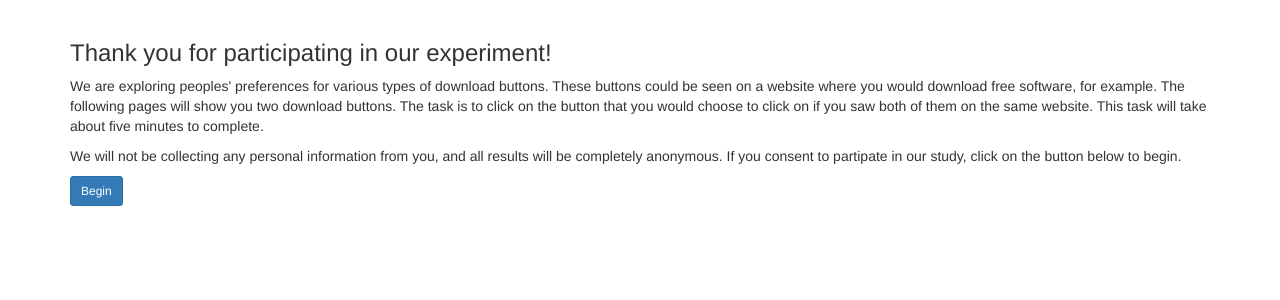
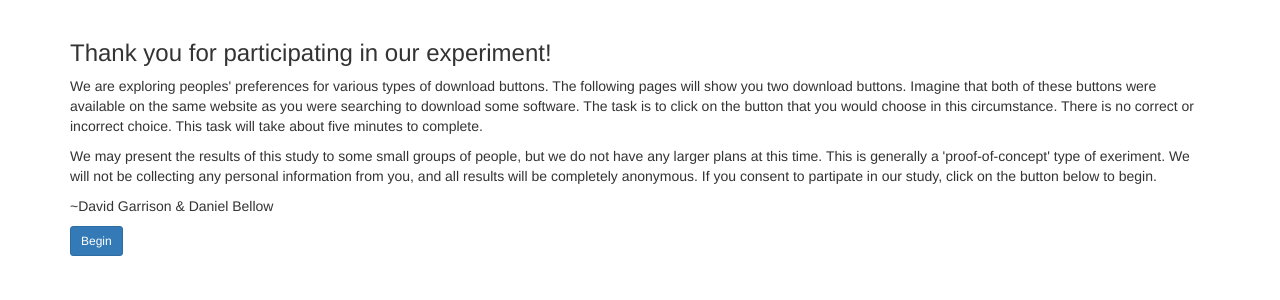
Before and after one commit to DavidGarrison/Buttons, a Flask app: page /buttons/start in a window 1280 px wide. Shown: the part 52-352 px from the top of the page. Run offline with Flask 2, Linux system fonts and the light colour scheme; some libraries are stand-ins or nearby versions.

Commit message:
Changes some wording on start page

```diff
--- a/buttons/templates/start.html
+++ b/buttons/templates/start.html
@@ -4,8 +4,9 @@
 
 <div>
     <h3>Thank you for participating in our experiment!</h3>
-    <p>We are exploring peoples' preferences for various types of download buttons. These buttons could be seen on a website where you would download free software, for example. The following pages will show you two download buttons. The task is to click on the button that you would choose to click on if you saw both of them on the same website. This task will take about five minutes to complete.</p>
-	<p>We will not be collecting any personal information from you, and all results will be completely anonymous. If you consent to partipate in our study, click on the button below to begin. </p>
+    <p>We are exploring peoples' preferences for various types of download buttons. The following pages will show you two download buttons. Imagine that both of these buttons were available on the same website as you were searching to download some software. The task is to click on the button that you would choose in this circumstance. There is no correct or incorrect choice. This task will take about five minutes to complete.</p>
+	<p>We may present the results of this study to some small groups of people, but we do not have any larger plans at this time. This is generally a 'proof-of-concept' type of exeriment. We will not be collecting any personal information from you, and all results will be completely anonymous. If you consent to partipate in our study, click on the button below to begin. </p>
+	<p>~David Garrison & Daniel Bellow </p>
 
     <a class="btn btn-primary btn-sm" href="/">Begin</a>
 </div>
```
